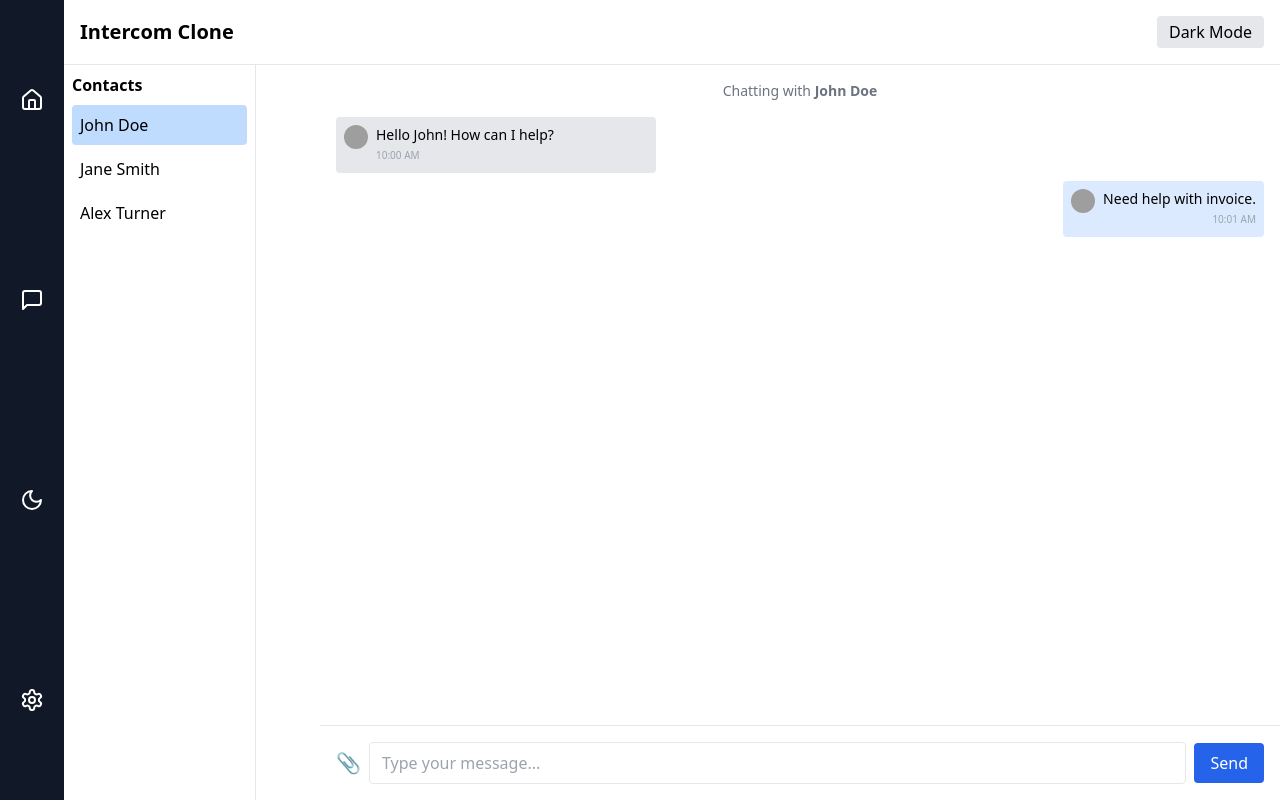
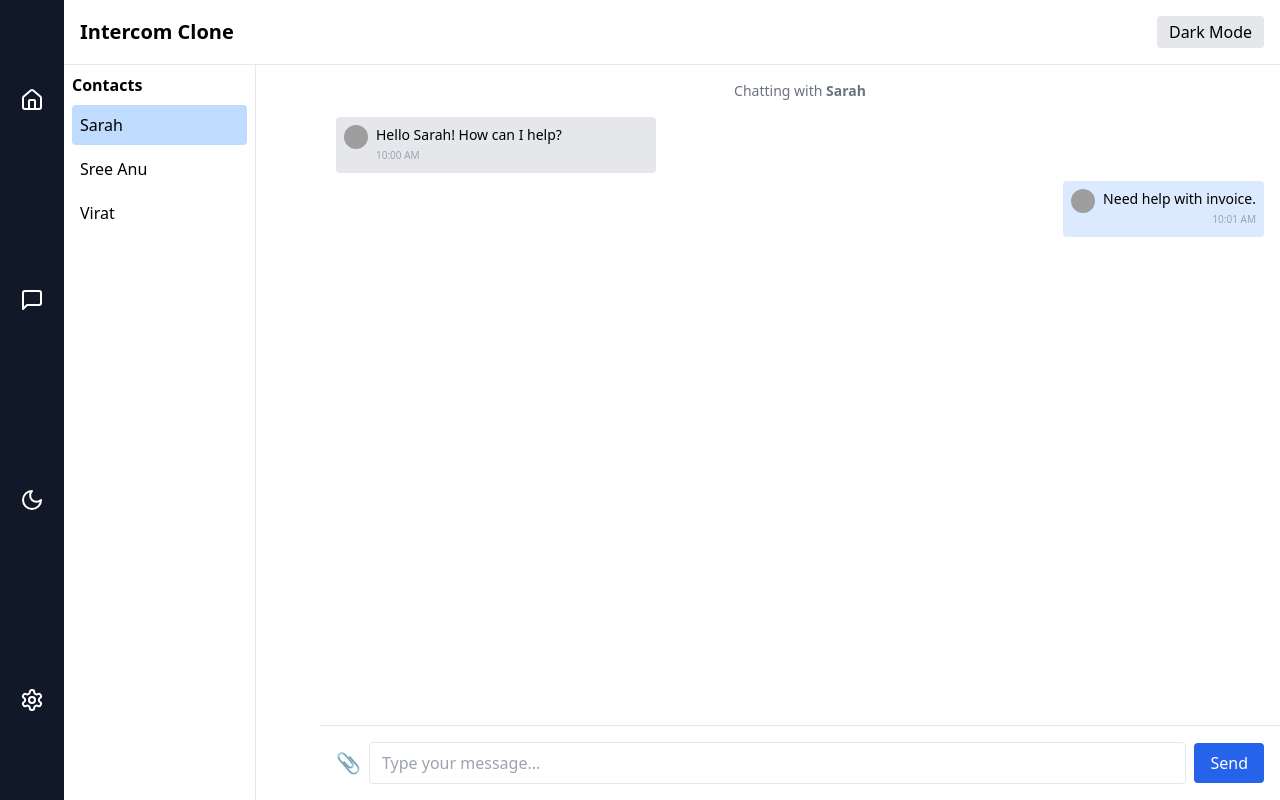
Before and after one commit to katumalasarala347/intercom-ui, a React (Vite) app: page / in a window 1280 px wide. Built offline with nearby package versions, Linux system fonts and the light colour scheme; grey boxes are pictures that could not be loaded.

Commit message:
Update contact names in ContactList component

```diff
--- a/src/components/ChatPanel.jsx
+++ b/src/components/ChatPanel.jsx
@@ -3,16 +3,16 @@ import { motion } from "framer-motion";
 
 export default function ChatPanel({ selectedContact }) {
   const defaultMessages = {
-    "John Doe": [
-      { from: "bot", text: "Hello John! How can I help?", time: "10:00 AM" },
+    "Sarah": [
+      { from: "bot", text: "Hello Sarah! How can I help?", time: "10:00 AM" },
       { from: "user", text: "Need help with invoice.", time: "10:01 AM" },
     ],
-    "Jane Smith": [
-      { from: "bot", text: "Hi Jane, what's up?", time: "11:15 AM" },
+    "Sree Anu": [
+      { from: "bot", text: "Hi Sree, what's up?", time: "11:15 AM" },
       { from: "user", text: "My tracking isn’t updating.", time: "11:16 AM" },
     ],
-    "Alex Turner": [
-      { from: "bot", text: "Hey Alex!", time: "12:00 PM" },
+    "Virat": [
+      { from: "bot", text: "Hey Virat!", time: "12:00 PM" },
       { from: "user", text: "Account access issue.", time: "12:01 PM" },
     ],
   };
--- a/src/pages/Home.jsx
+++ b/src/pages/Home.jsx
@@ -5,10 +5,10 @@ import Navbar from "../components/Navbar";
 import ChatPanel from "../components/ChatPanel";
 import ContactList from "../components/ContactList";
 
-const contacts = ["John Doe", "Jane Smith", "Alex Turner"];
+const contacts = ["Sarah", "Sree Anu", "Virat"];
 
 function Home({ toggleTheme, darkMode }) {
-  const [selectedContact, setSelectedContact] = useState("John Doe");
+  const [selectedContact, setSelectedContact] = useState("Sarah");
 
   return (
     <div className="flex h-screen flex-row ml-16">
```
Also changed, not shown: 2 other files (tests, documents, lock files or other folders).
